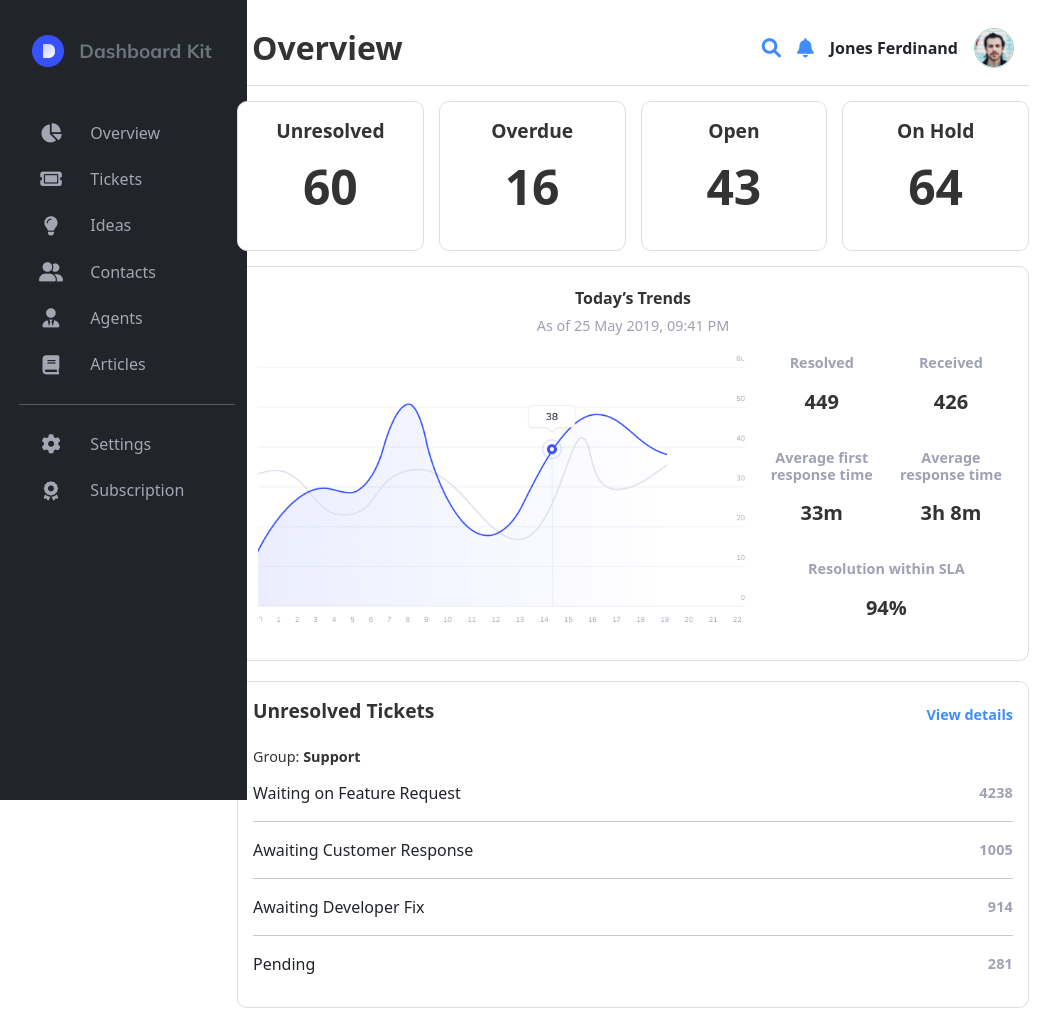
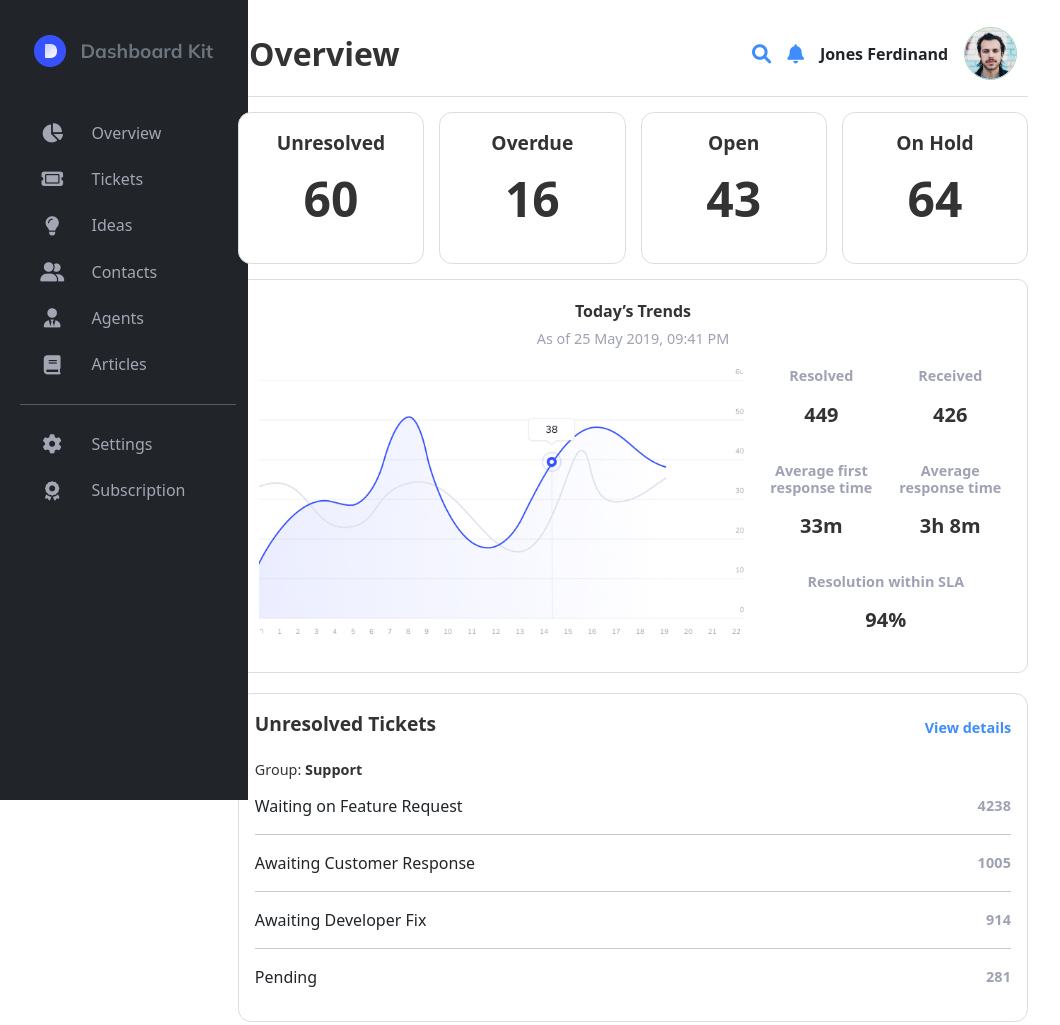
Before and after one commit to morovie/frontend-framework, a website: page public/index.html in a window 1280 px wide. Shown: the top 1025 px of the page, without its empty margins (7-1067 px from the left). Drawn offline with nearby package versions, Linux system fonts and the light colour scheme.

Commit message:
em changes

```diff
--- a/src/scss/stylesheet.scss
+++ b/src/scss/stylesheet.scss
@@ -15,8 +15,8 @@ $status-color: #9FA2B4;
 
 @mixin card-style {
   background: white;
-  padding: 15px;
-  border-radius: 10px;
+  padding: 1em;
+  border-radius: 0.8em;
   border: 1px solid $border-color;
 }
 
@@ -40,7 +40,7 @@ body {
   font-family: 'Arial', sans-serif;
   background-color: $secondary-color;
   color: $text-color;
-  padding: 10px;
+  padding: 0.7em;
 }
 
 
@@ -54,7 +54,7 @@ header.page-header {
   display: flex;
   align-items: center;
   justify-content: space-between;
-  padding: 15px;
+  padding: 0.7em;
   background: white;
   border-bottom: 1px solid $border-color;
 
@@ -67,11 +67,11 @@ header.page-header {
   .right-content {
     display: flex;
     align-items: center;
-    gap: 10px; // Space between icons, user name, and user image
+    gap: 0.5em; // Space between icons, user name, and user image
 
     .nav-icons {
       display: flex;
-      gap: 10px; // Space between icons
+      gap: 0.5em; // Space between icons
 
       i {
         font-size: 1.2rem;
@@ -90,8 +90,8 @@ header.page-header {
     }
 
     .user-image {
-      width: 40px;
-      height: 40px;
+      width: 3.3em;
+      height: 3.3em;
       border-radius: 50%;
       border: 1px solid $border-color;
     }
```
Also changed, not shown: public/assets/css/stylesheet.css.
